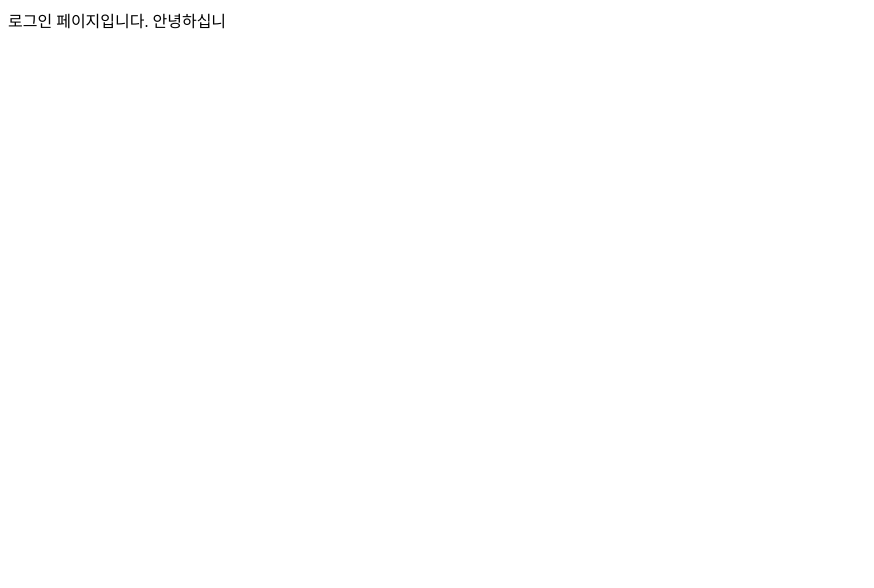
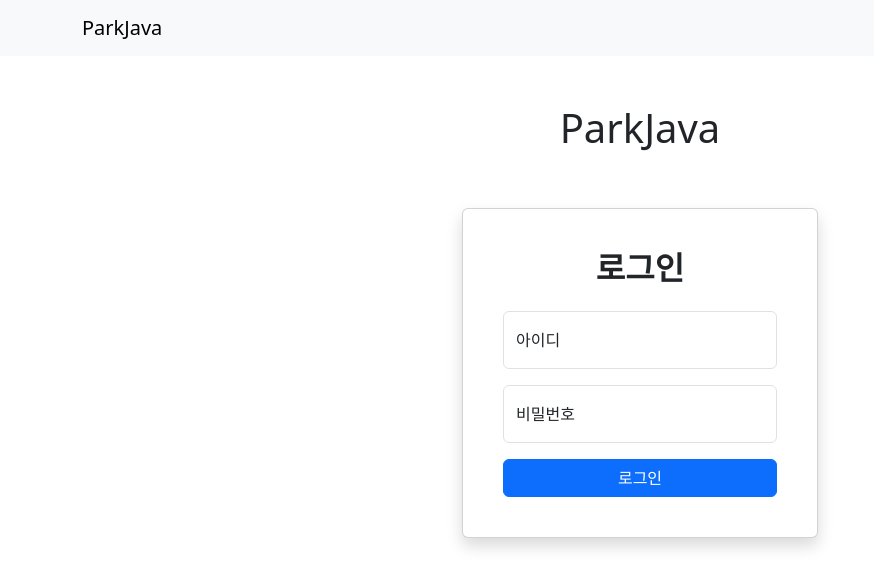
Before and after one commit to parkjava/frontend, a React (Create React App) app: page /login in a window 1280 px wide. Shown: the top 588 px of the page, without its empty margins (0-874 px from the left). Built offline with nearby package versions, Linux system fonts and the light colour scheme.

Commit message:
관리자 로그인페이지 240705

```diff
--- a/package.json
+++ b/package.json
@@ -6,7 +6,9 @@
     "@testing-library/jest-dom": "^5.17.0",
     "@testing-library/react": "^13.4.0",
     "@testing-library/user-event": "^13.5.0",
+    "bootstrap": "^5.3.3",
     "react": "^18.3.1",
+    "react-bootstrap": "^2.10.4",
     "react-dom": "^18.3.1",
     "react-router-dom": "^6.24.1",
     "react-scripts": "5.0.1",
--- a/src/index.jsx
+++ b/src/index.jsx
@@ -3,6 +3,7 @@
 import ReactDOM from "react-dom/client";
 import { BrowserRouter } from "react-router-dom";
 import App from "./App.jsx";
+import 'bootstrap/dist/css/bootstrap.min.css';
 
 ReactDOM.createRoot(document.getElementById("root")).render(
   <BrowserRouter>
--- /dev/null
+++ b/src/pages/loginPage/components/loginCard.jsx
@@ -0,0 +1,59 @@
+import React, {useState} from 'react';
+import { Card, Form, Button, FloatingLabel, Container, Row, Col } from 'react-bootstrap';
+
+function LoginCard() {
+  const [values, setValues] = useState({
+    id: "",
+    password: ""
+  })
+
+  const handleChange = e => {
+    setValues({
+      ...values,
+      [e.target.name]: e.target.value,
+    })
+  }
+
+  const handleSubmit = e => {
+    e.preventDefault()
+    alert(JSON.stringify(values,null,2))
+  }
+  return (
+    <Container className="justify-content-center align-items-center vh-100">
+      <Row className="justify-content-center">
+        <Col xs={12} md={6} lg={4}>
+          <Card className="p-4 shadow">
+            <Card.Body>
+              <Card.Title className="text-center mb-4"><h2><strong>로그인</strong></h2></Card.Title>
+              <Form onSubmit={handleSubmit}>
+                <FloatingLabel controlId="floatingInput" label="아이디" className="mb-3">
+                  <Form.Control
+                    type="text"
+                    placeholder="아이디"
+                    name='id'
+                    value={values.id}
+                    onChange={handleChange} />
+                </FloatingLabel>
+
+                <FloatingLabel controlId="floatingPassword" label="비밀번호" className="mb-3">
+                  <Form.Control
+                    type="password"
+                    placeholder="비밀번호"
+                    name='password'
+                    value={values.password}
+                    onChange={handleChange} />
+                </FloatingLabel>
+
+                <Button variant="primary" type="submit" className="w-100">
+                  로그인
+                </Button>
+              </Form>
+            </Card.Body>
+          </Card>
+        </Col>
+      </Row>
+    </Container>
+  );
+}
+
+export default LoginCard;
--- /dev/null
+++ b/src/pages/loginPage/components/loginNavbar.jsx
@@ -0,0 +1,17 @@
+import React from 'react';
+import { Navbar, Container } from 'react-bootstrap';
+
+function LoginNavbar() {
+  return (
+    <Navbar bg="light" expand="lg">
+      <Container>
+        <Navbar.Brand href="/">ParkJava</Navbar.Brand>
+        <Navbar.Toggle aria-controls="basic-navbar-nav" />
+        <Navbar.Collapse id="basic-navbar-nav">
+        </Navbar.Collapse>
+      </Container>
+    </Navbar>
+  );
+}
+
+export default LoginNavbar;
--- /dev/null
+++ b/src/pages/loginPage/components/loginTitle.jsx
@@ -0,0 +1,10 @@
+import React from "react";
+import {Container} from 'react-bootstrap';
+
+function LoginTitle() {
+    return <>
+        <Container className="d-flex justify-content-center p-5"><h1>ParkJava</h1></Container>
+    </>
+}
+
+export default LoginTitle
--- a/src/pages/loginPage/index.jsx
+++ b/src/pages/loginPage/index.jsx
@@ -1,9 +1,14 @@
-// App.jsx
+import LoginNavbar from './components/loginNavbar';
+import LoginCard from './components/loginCard';
+import LoginTitle from './components/loginTitle';
+
 function LoginPage() {
   return (
     <>
       <div>
-        로그인 페이지입니다. 안녕하십니
+        <LoginNavbar />
+        <LoginTitle />
+        <LoginCard/>
       </div>
     </>
   );
```
Also changed, not shown: src/pages/mainPage/components/mainNavbar.jsx (added, +23 -0 lines), 1 other file (tests, documents, lock files or other folders).
